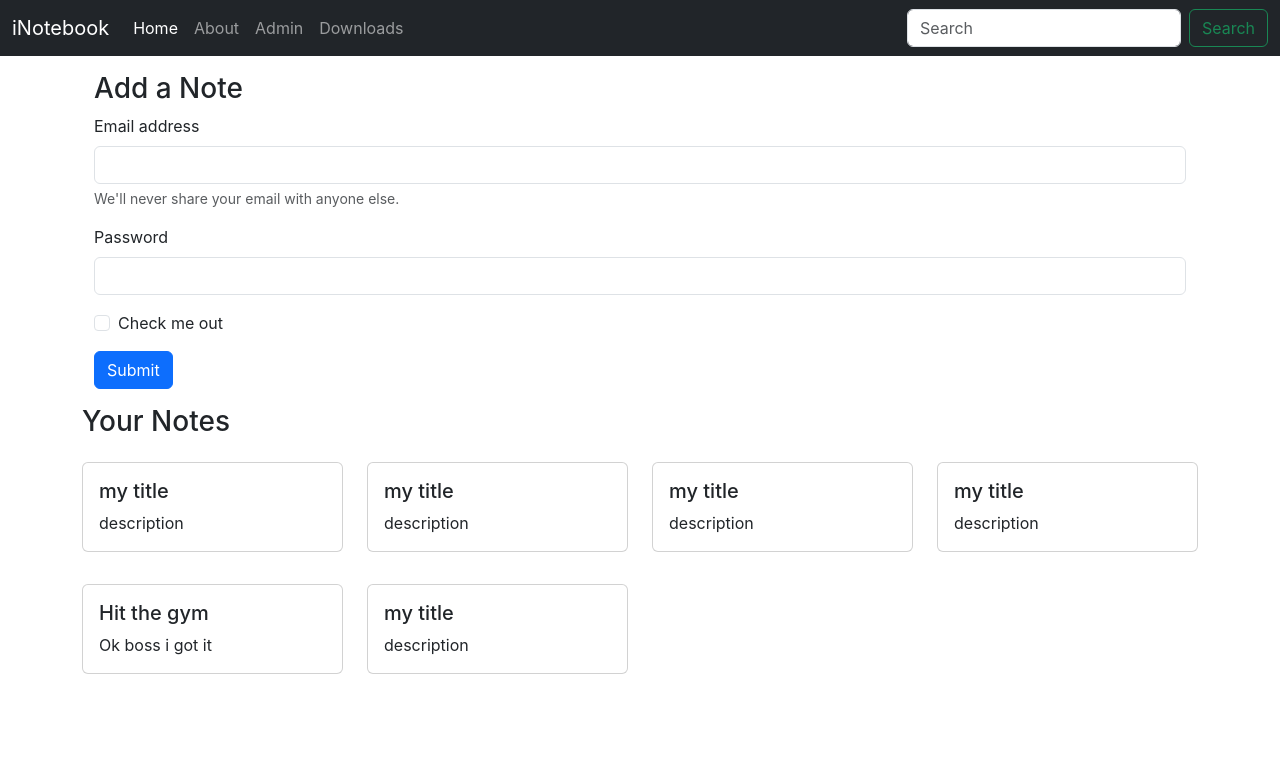
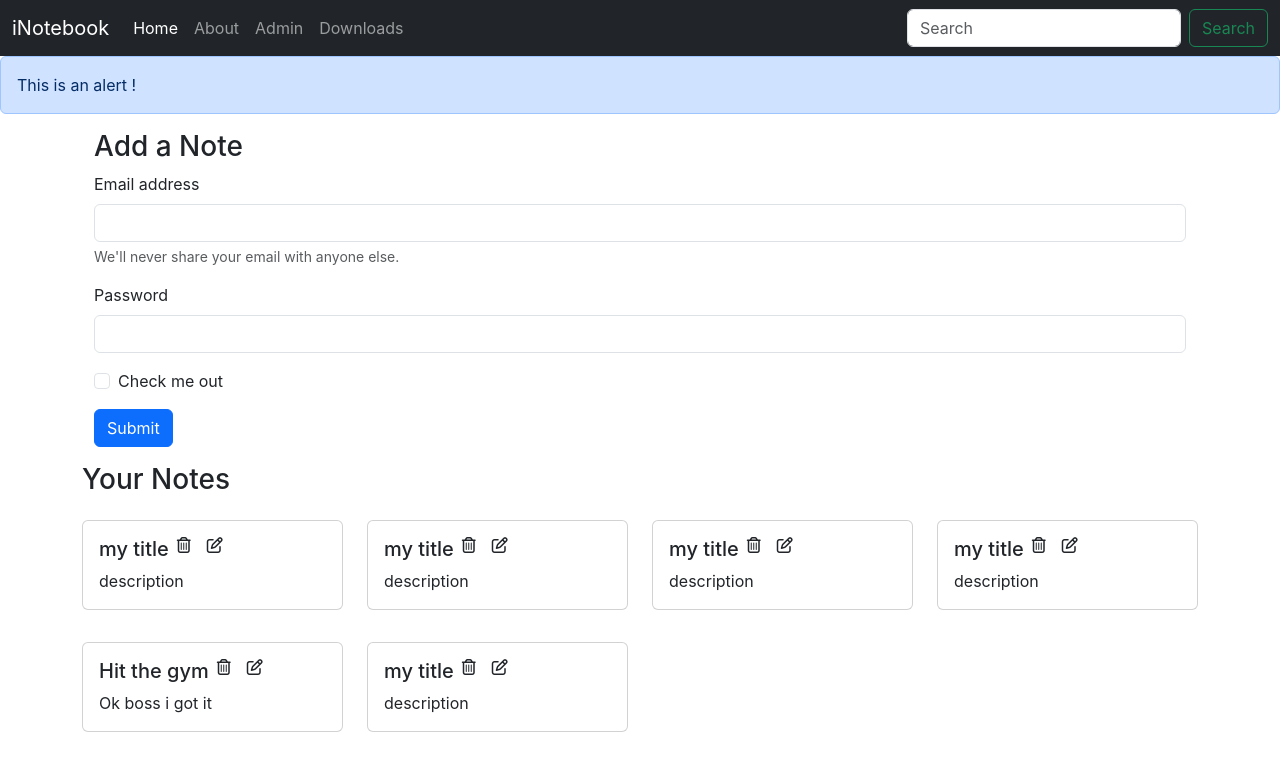
Before and after one commit to sailendrachettri/harry-mern-stack-learning, a React (Create React App) app in the folder proj1/inotebook/: page / in a window 1280 px wide. Shown: the top 770 px of the page. Built offline with nearby package versions, Linux system fonts and the light colour scheme.

Commit message:
addeing font awesome

```diff
--- a/proj1/inotebook/public/index.html
+++ b/proj1/inotebook/public/index.html
@@ -40,6 +40,8 @@
       To begin the development, run `npm start` or `yarn start`.
       To create a production bundle, use `npm run build` or `yarn build`.
     -->
+  <script src="https://kit.fontawesome.com/24b68ebbaf.js" crossorigin="anonymous"></script>
+
   <script src="https://cdn.jsdelivr.net/npm/bootstrap@5.3.0-alpha2/dist/js/bootstrap.bundle.min.js"
     integrity="sha384-qKXV1j0HvMUeCBQ+QVp7JcfGl760yU08IQ+GpUo5hlbpg51QRiuqHAJz8+BrxE/N"
     crossorigin="anonymous"></script>
--- a/proj1/inotebook/src/App.js
+++ b/proj1/inotebook/src/App.js
@@ -5,6 +5,7 @@
 import About from './components/About';
 import User from './components/User';
 import NoteState from './context/notes/NoteState';
+import Alert from './components/Alert';
 
 function App() {
   return (
@@ -12,6 +13,7 @@
       <NoteState>
         <Router >
           <Navbar />
+          <Alert message={"This is an alert !"} />
           <div className="container">
             <Routes>
               <Route path='/' element={<Home />} />
--- /dev/null
+++ b/proj1/inotebook/src/components/Alert.js
@@ -0,0 +1,13 @@
+import React from 'react'
+
+const Alert = (props) => {
+    return (
+        <>
+            <div class="alert alert-primary" role="alert">
+                {props.message}
+            </div>
+        </>
+    )
+}
+
+export default Alert
--- a/proj1/inotebook/src/components/Home.js
+++ b/proj1/inotebook/src/components/Home.js
@@ -7,17 +7,17 @@
                 <h3>Add a Note</h3>
                 <form>
                     <div className="mb-3">
-                        <label for="exampleInputEmail1" className="form-label">Email address</label>
+                        <label htmlFor="exampleInputEmail1" className="form-label">Email address</label>
                         <input type="email" className="form-control" id="exampleInputEmail1" aria-describedby="emailHelp" />
                         <div id="emailHelp" className="form-text">We'll never share your email with anyone else.</div>
                     </div>
                     <div className="mb-3">
-                        <label for="exampleInputPassword1" className="form-label">Password</label>
+                        <label htmlFor="exampleInputPassword1" className="form-label">Password</label>
                         <input type="password" className="form-control" id="exampleInputPassword1" />
                     </div>
                     <div className="mb-3 form-check">
                         <input type="checkbox" className="form-check-input" id="exampleCheck1" />
-                        <label className="form-check-label" for="exampleCheck1">Check me out</label>
+                        <label className="form-check-label" htmlFor="exampleCheck1">Check me out</label>
                     </div>
                     <button type="submit" className="btn btn-primary">Submit</button>
                 </form>
--- a/proj1/inotebook/src/components/Navbar.js
+++ b/proj1/inotebook/src/components/Navbar.js
@@ -3,9 +3,6 @@
 
 function Navbar() {
     let location = useLocation()
-    useEffect(() => {
-        console.log(location.pathname)
-    }, [location])
     return (
         <>
             <nav className="navbar navbar-expand-lg navbar-dark bg-dark">
--- a/proj1/inotebook/src/components/Noteitem.js
+++ b/proj1/inotebook/src/components/Noteitem.js
@@ -6,10 +6,15 @@
     return (
         <>
             <div className="col-md-3 my-3">
-                <div class="card">
-                    <div class="card-body">
-                        <h5 class="card-title">{note.title}</h5>
-                        <p class="card-text">{note.description}</p>
+                <div className="card">
+                    <div className="card-body">
+                        <div className="d-flex aligh-center">
+                            <h5 className="card-title">{note.title}</h5>
+                            <i className="far fa-trash-alt mx-2"></i>
+                            <i className="far fa-edit mx-2"></i>
+                        </div>
+                        <p className="card-text">{note.description}</p>
+
                     </div>
                 </div>
             </div>
--- a/proj1/inotebook/src/components/Notes.js
+++ b/proj1/inotebook/src/components/Notes.js
@@ -10,7 +10,7 @@
             <div className="row my-3">
                 <h3>Your Notes</h3>
                 {notes.map((note) => {
-                    return <Noteitem note={note} />
+                    return <Noteitem key={note._id} note={note} />
                 })}
             </div>
         </>
--- a/proj1/inotebook/src/context/notes/NoteState.js
+++ b/proj1/inotebook/src/context/notes/NoteState.js
@@ -5,7 +5,7 @@
     const notesInitial =
         [
             {
-                "_id": "6420605fa526e8536e81a4dc",
+                "_id": "6420605f1a526e8536e81a4dc",
                 "user": "642023d2575fa11a0238dfa7",
                 "title": "my title",
                 "description": "description",
@@ -14,7 +14,7 @@
                 "__v": 0
             },
             {
-                "_id": "6420605fa526e8536e81a4de",
+                "_id": "64206035fa526e8536e81a4de",
                 "user": "642023d2575fa11a0238dfa7",
                 "title": "my title",
                 "description": "description",
@@ -23,7 +23,7 @@
                 "__v": 0
             },
             {
-                "_id": "6420605fa526e8536e81a4de",
+                "_id": "64204605fa526e8536e81a4de",
                 "user": "642023d2575fa11a0238dfa7",
                 "title": "my title",
                 "description": "description",
@@ -32,7 +32,7 @@
                 "__v": 0
             },
             {
-                "_id": "6420605fa526e8536e81a4de",
+                "_id": "6420605fa526e58536e81a4de",
                 "user": "642023d2575fa11a0238dfa7",
                 "title": "my title",
                 "description": "description",
@@ -41,7 +41,7 @@
                 "__v": 0
             },
             {
-                "_id": "6420605fa526e8536e81a4de",
+                "_id": "6420605fa5256e8536e81a4de",
                 "user": "642023d2575fa11a0238dfa7",
                 "title": "Hit the gym",
                 "description": "Ok boss i got it",
@@ -50,7 +50,7 @@
                 "__v": 0
             },
             {
-                "_id": "6420605fa526e8536e81a4de",
+                "_id": "6420605fa5264e8536e81a4de",
                 "user": "642023d2575fa11a0238dfa7",
                 "title": "my title",
                 "description": "description",
--- a/proj1/inotebook/src/index.css
+++ b/proj1/inotebook/src/index.css
@@ -11,3 +11,8 @@
   font-family: source-code-pro, Menlo, Monaco, Consolas, 'Courier New',
     monospace;
 }
+
+/* //custom style */
+i {
+  cursor: pointer;
+}
```
Also changed, not shown: proj1/inotebook/public/manifest.json.
